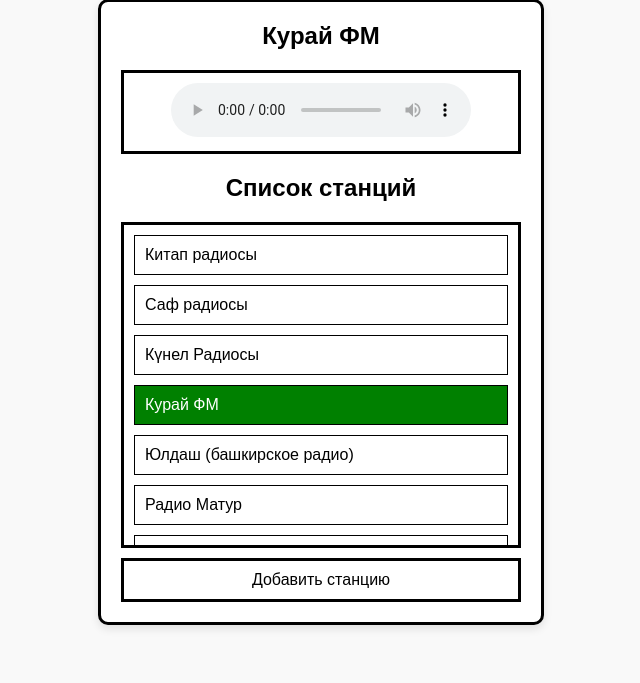
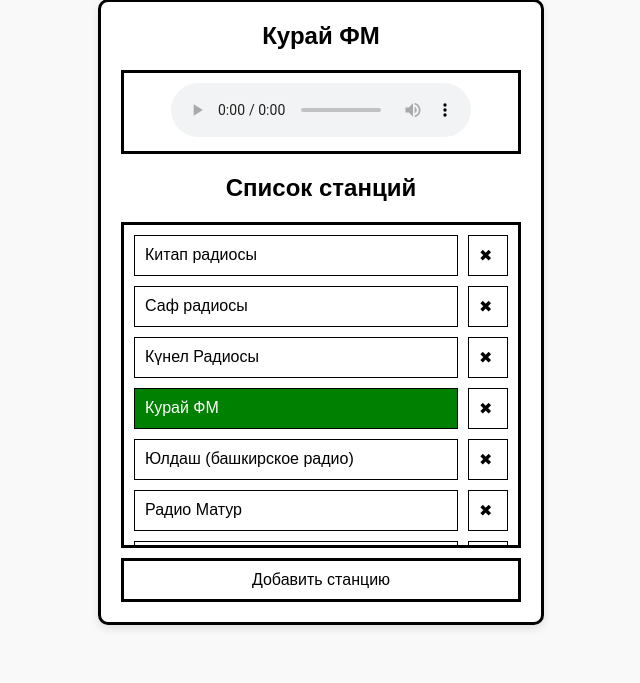
Before and after one commit to kaefik/AtRadioPC, a Flask app: page / in a window 1280 px wide. Shown: the part 283-966 px from the top of the page, without its empty margins (319-959 px from the left). Run offline with Flask 3, Linux system fonts and the light colour scheme.

Commit message:
add кнопку удаления станции

```diff
--- a/radio_app.py
+++ b/radio_app.py
@@ -9,22 +9,18 @@ RADIO_STATIONS_FILE = "cfg/radio_stations.json"
 LAST_STATION_FILE = "cfg/last_station.json"
 
 def load_radio_stations():
-    """Загружаем радиостанции из файла конфигурации"""
     with open(RADIO_STATIONS_FILE, "r") as file:
         return json.load(file)
 
 def save_radio_stations(stations):
-    """Сохраняем список радиостанций в файл"""
     with open(RADIO_STATIONS_FILE, "w") as file:
         json.dump(stations, file, ensure_ascii=False, indent=2)
 
 def save_last_station(station):
-    """Сохраняем последнюю станцию в файл"""
     with open(LAST_STATION_FILE, "w") as file:
         json.dump(station, file)
 
 def get_last_station():
-    """Получаем последнюю станцию из файла"""
     if os.path.exists(LAST_STATION_FILE):
         with open(LAST_STATION_FILE, "r") as file:
             try:
@@ -40,14 +36,20 @@ def index():
 
     if request.method == "POST":
         if "new_station" in request.form:
-            # Добавление новой станции
             name = request.form.get("station_name")
             url = request.form.get("station_url")
             if name and url:
                 radio_stations.append({"name": name, "url": url})
                 save_radio_stations(radio_stations)
+        elif "delete_station" in request.form:
+            station_name = request.form.get("delete_station")
+            radio_stations = [s for s in radio_stations if s["name"] != station_name]
+            save_radio_stations(radio_stations)
+            if last_station and last_station["name"] == station_name:
+                last_station = None
+                if os.path.exists(LAST_STATION_FILE):
+                    os.remove(LAST_STATION_FILE)
         else:
-            # Выбор станции для проигрывания
             station_name = request.form.get("station_name")
             station_url = request.form.get(f"station_url_{station_name}")
             last_station = {"name": station_name, "url": station_url}
--- a/templates/index.html
+++ b/templates/index.html
@@ -54,10 +54,11 @@
 
         .station-list li {
             margin-bottom: 10px;
+            display: flex;
+            gap: 10px;
         }
 
         .station-list button {
-            width: 100%;
             padding: 10px;
             border: 1px solid black;
             background-color: white;
@@ -66,9 +67,20 @@
             font-size: 1em;
         }
 
+        .station-button {
+            flex-grow: 1;
+        }
+
         .station-list button.active {
             background-color: green;
             color: white;
+        }
+
+        .delete-btn {
+            width: 40px;
+            padding: 10px;
+            border: 1px solid black;
+            background-color: white;
         }
 
         .add-station-btn {
@@ -119,7 +131,7 @@
     </style>
 </head>
 <body>
-      <div class="container">
+    <div class="container">
         <div class="header">{{ last_station.name if last_station else '' }}</div>
         <div class="player">
             {% if last_station %}
@@ -141,10 +153,13 @@
                     {% for station in stations %}
                     <li>
                         <button type="submit" name="station_name" value="{{ station.name }}"
-                                class="{% if last_station and last_station.name == station.name %}active{% endif %}">
+                                class="station-button {% if last_station and last_station.name == station.name %}active{% endif %}">
                             {{ station.name }}
                         </button>
                         <input type="hidden" name="station_url_{{ station.name }}" value="{{ station.url }}">
+                        <button type="submit" name="delete_station" value="{{ station.name }}"
+                                class="delete-btn"
+                                onclick="return confirm('Удалить станцию {{ station.name }}?')">✖</button>
                     </li>
                     {% endfor %}
                 </ul>
@@ -153,7 +168,6 @@
         <button class="add-station-btn" onclick="openModal()">Добавить станцию</button>
     </div>
 
-    <!-- Модальное окно добавления станции -->
     <div id="addStationModal" class="modal">
         <div class="modal-content">
             <form method="POST">
```
